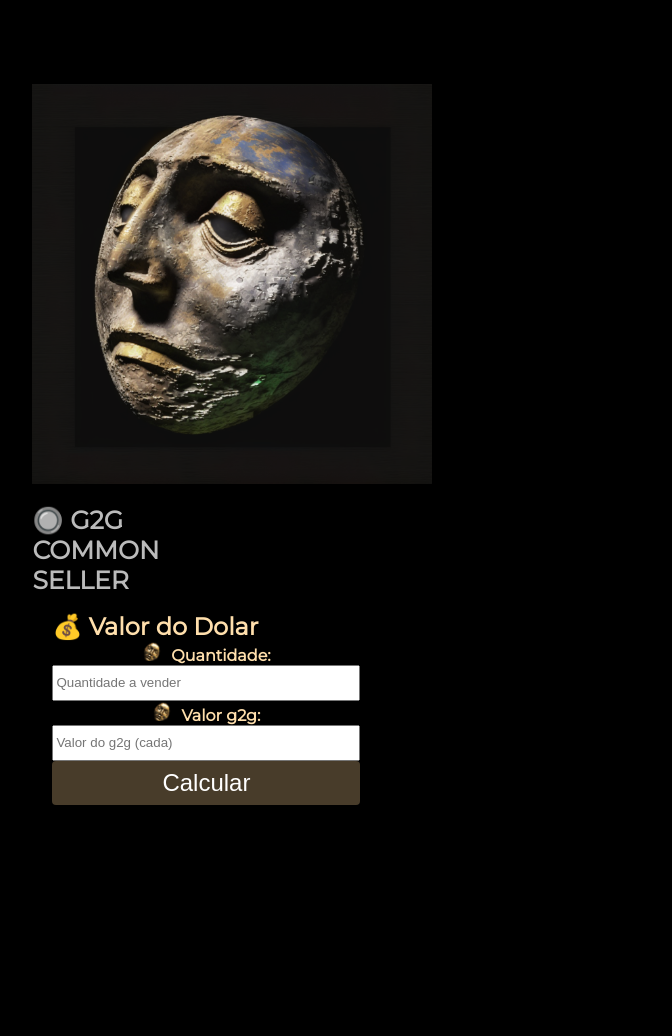
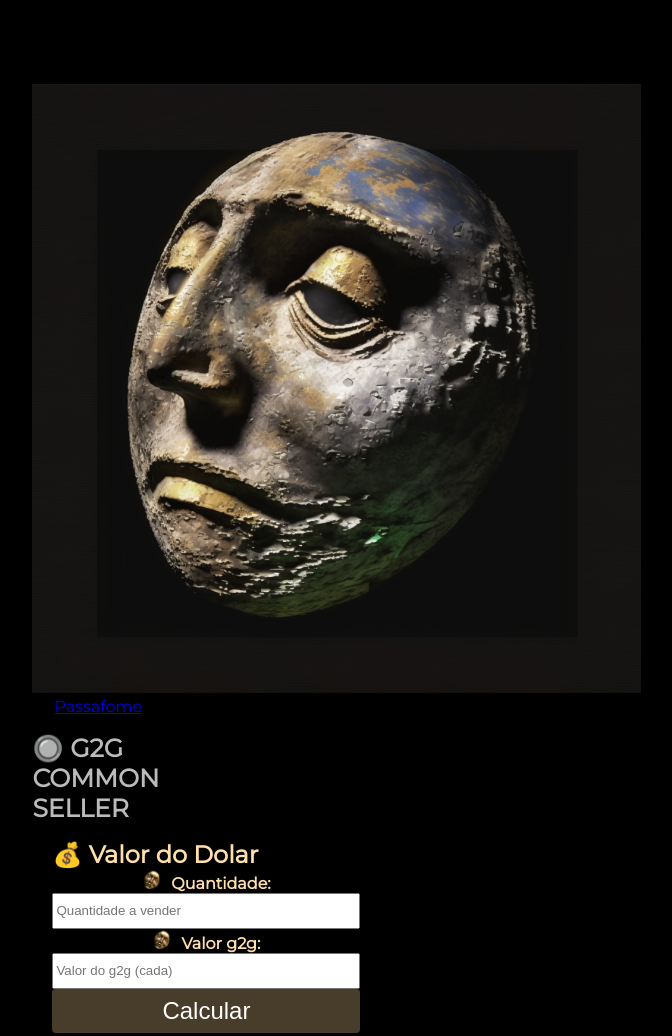
Before and after one commit to Loser002200/calculatorg2g, a plain HTML site: page index.html in a window 1280 px wide. Shown: the whole page, without its empty margins (486-1158 px from the left). Before the commit the page ends 929 px from the top, so only its background shows below. Drawn offline with nearby package versions, Linux system fonts and the light colour scheme; no server answers.

Commit message:
Update index.html

```diff
--- a/index.html
+++ b/index.html
@@ -6,7 +6,7 @@
 
   <link rel="stylesheet" href="style.css">
   <link href="https://fonts.googleapis.com/css2?family=Montserrat:wght&display=swap" rel="stylesheet">
-  <img src="div.png" alt="dkdolar" class="dkdolar">
+  <img src="div.png" alt="div" class="div">
 
   <title>Calculadora</title>
 
@@ -30,7 +30,7 @@
 
     <body>
 
-
+          <li><a href="teste.html">Passafome</a></li>
       <div class="titulo">
           <h1> G2G COMMON SELLER </h1>
           <div class="dolar">
```
